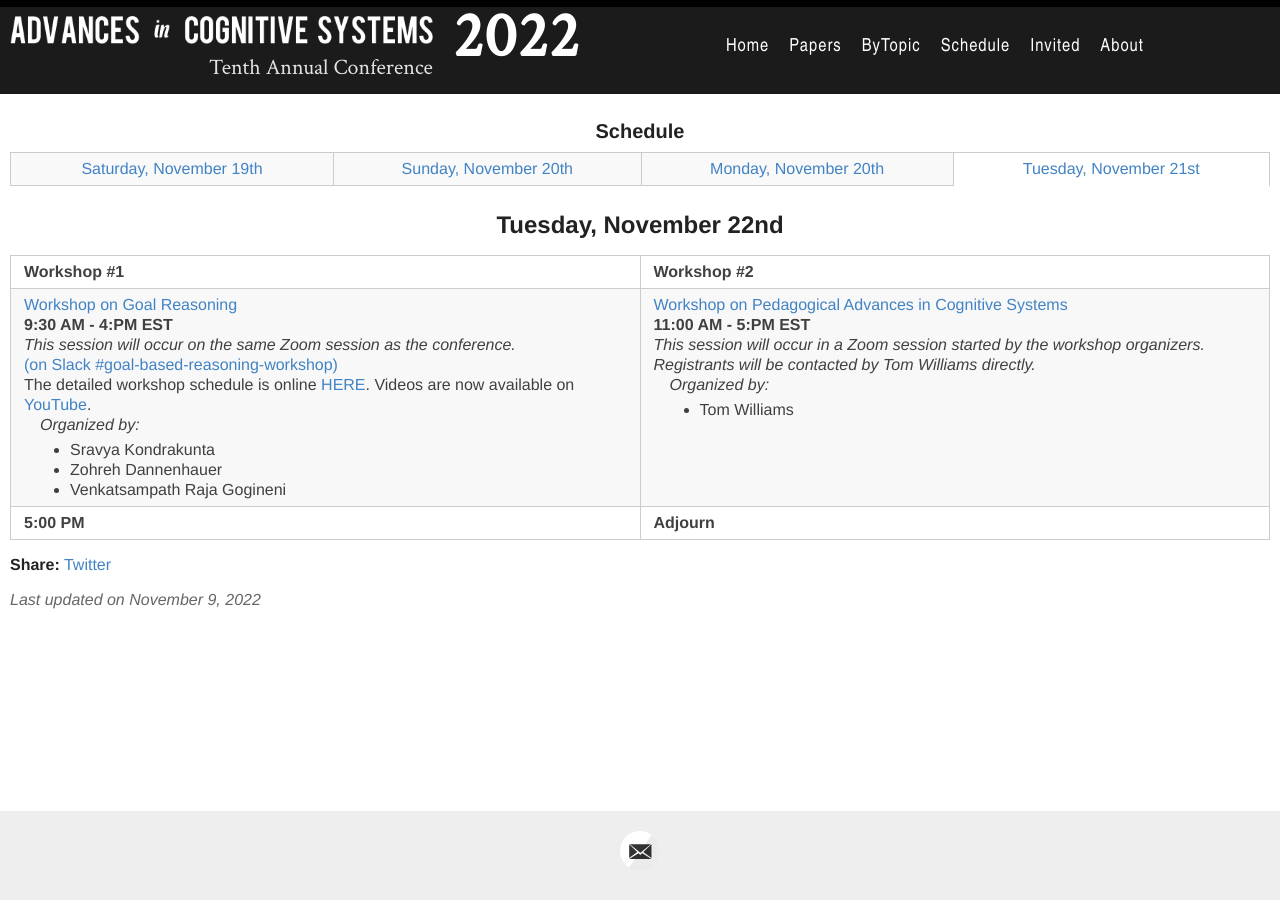
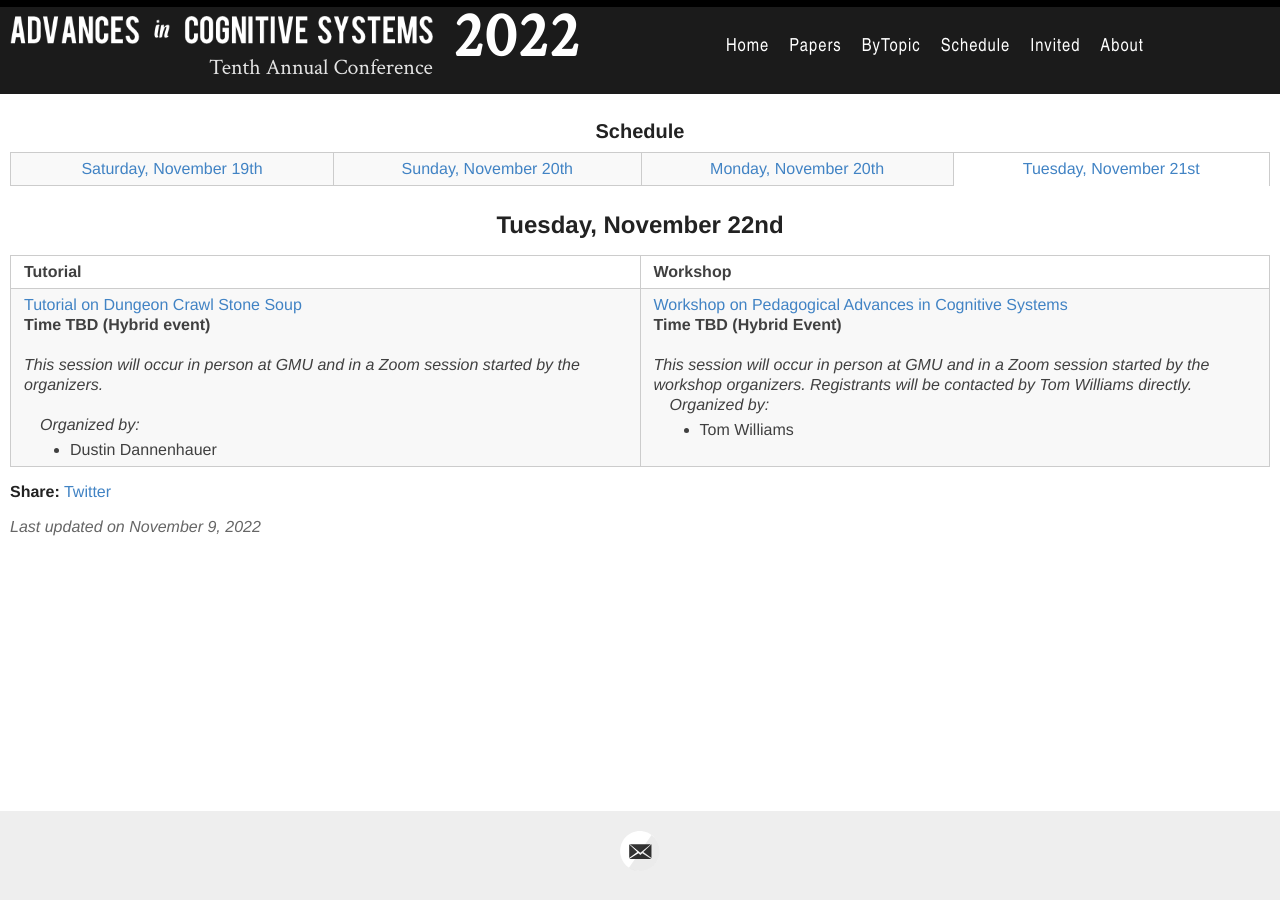
Before and after one commit to AdvancesInCognitiveSystems/acs2022, a Jekyll site: the page built from _days/tuesday-day4.md, in a window 1280 px wide. Built offline with Jekyll 4.4.1, drawn with Linux system fonts in a browser that asks for light colours.

Commit message:
initial info on workshops

```diff
--- a/_days/tuesday-day4.md
+++ b/_days/tuesday-day4.md
@@ -9,35 +9,34 @@ day: tuesday-day4
 
 <table style="width:100%">
 <tr>
-<th style="width:50%"> Workshop #1 </th><th> Workshop #2 </th>
+<th style="width:50%"> Tutorial </th><th> Workshop </th>
 </tr>
 <tr>
 <td><a
-href="https://sravya-kondrakunta.github.io/9thGoal-Reasoning-Workshop/index.html">Workshop
-on Goal Reasoning</a><br>
- <span class="schedtime"> 9:30 AM - 4:PM EST </span><br>
-<i>This session will occur on the same Zoom session as the
-conference.</i><br>
-<a onClick="goToSlackChannel(110)"> (on Slack #goal-based-reasoning-workshop)</a><br>
-The detailed workshop schedule is online  <a
-href="https://sravya-kondrakunta.github.io/9thGoal-Reasoning-Workshop/index.html#schedule">HERE</a>.
-
-Videos are now available on <a href="https://www.youtube.com/channel/UCnauiOznBbCn9mly60XgY9g">YouTube</a>. <br>
+href="https://dcss-ai-wrapper.readthedocs.io/en/latest/tutorials/acs2022tutorial.html">Tutorial
+on Dungeon Crawl Stone Soup</a><br>
+ <span class="schedtime"> Time TBD (Hybrid event) </span><br>
+<br>
+<i>This session will occur in person at GMU and in a Zoom session started by the organizers.</i>
+<br><br>
 
 
 
 <div style="margin-left: 1em">
 <i> Organized by:</i>
 <ul>
-<li>Sravya Kondrakunta</li>
-<li>Zohreh Dannenhauer</li>
-<li>Venkatsampath Raja Gogineni</li>
+<li>Dustin Dannenhauer</li>
 </ul>
 </div>
 </td>
-<td><a href="https://sites.google.com/view/pacs-2021">Workshop on Pedagogical Advances in Cognitive Systems</a><br>
- <span class="schedtime"> 11:00 AM - 5:PM EST </span><br>
-<i>This session will occur in a Zoom session started by the workshop
+
+
+
+
+
+<td><a href="https://sites.google.com/view/pacs2022">Workshop on Pedagogical Advances in Cognitive Systems</a><br>
+ <span class="schedtime"> Time TBD (Hybrid Event) </span><br><br>
+<i>This session will occur in person at GMU and in a Zoom session started by the workshop
 organizers. Registrants will be contacted by Tom Williams directly.</i>
 
 
@@ -49,10 +48,4 @@ organizers. Registrants will be contacted by Tom Williams directly.</i>
 </div>
 </td>
 </tr>
-
-<tr>
-  <td> <span class="schedtime"> 5:00 PM </span></td>
-  <td>  <b> Adjourn </b> </td>
-</tr>
-
 </table>
```
